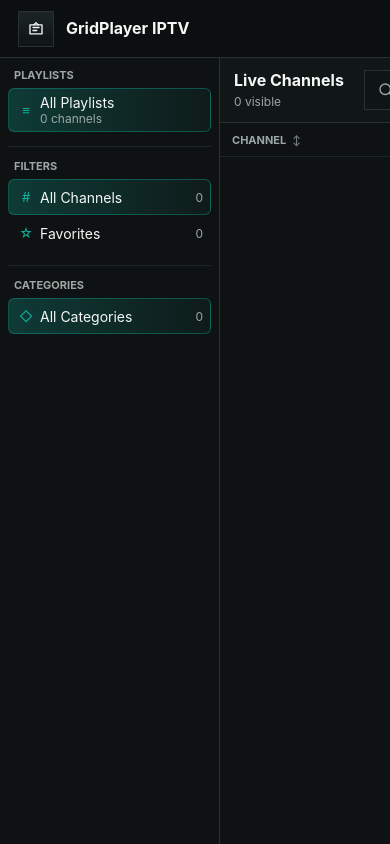
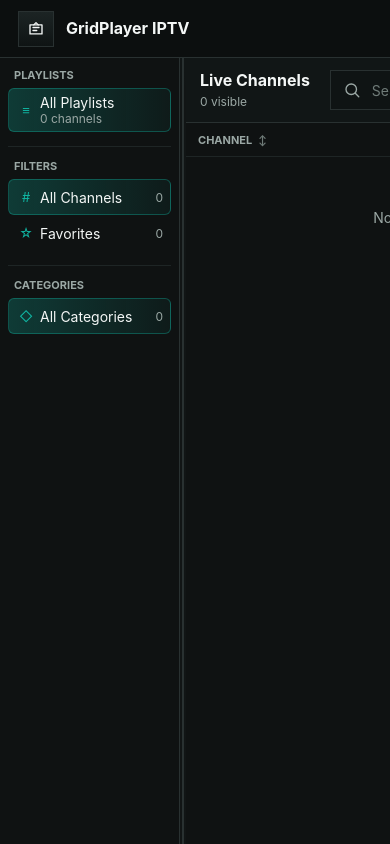
Before and after one commit to jeremygold02/gridplayer-iptv, a Flask app: page / in a window 390 px wide; the page is wider, and only the part inside the window is pictured. Run offline with Flask 3, Linux system fonts and the light colour scheme; data that the repository does not hold is empty.

Commit message:
feat: add resizable sidebar

```diff
--- a/app.py
+++ b/app.py
@@ -75,6 +75,7 @@ def default_state() -> dict[str, Any]:
             "gridplayer_path": "",
             "auto_open_queue": False,
             "ui_zoom": 100,
+            "ui_sidebar_width": 250,
         },
     }
 
@@ -572,7 +573,7 @@ def api_export_queue():
 @app.post("/api/settings")
 def api_settings():
     payload = request.get_json(silent=True) or {}
-    allowed = {"grid_size", "gridplayer_path", "auto_open_queue", "ui_zoom"}
+    allowed = {"grid_size", "gridplayer_path", "auto_open_queue", "ui_zoom", "ui_sidebar_width"}
     with state_lock:
         state = read_state()
         settings = state.setdefault("settings", default_state()["settings"])
--- a/static/app.js
+++ b/static/app.js
@@ -1,6 +1,8 @@
 const els = {};
 const ZOOM_LEVELS = [75, 90, 100, 110, 125, 150];
 const BROWSER_PREF_KEY = "gridplayer-iptv-ui";
+const SIDEBAR_MIN_WIDTH = 180;
+const SIDEBAR_MAX_WIDTH = 420;
 let appState = null;
 let selectedChannelId = null;
 let filters = {
@@ -15,7 +17,9 @@ let sortState = {
 };
 let uiPrefs = {
   zoom: 100,
+  sidebarWidth: 250,
 };
+let sidebarResize = null;
 
 function $(id) {
   return document.getElementById(id);
@@ -98,10 +102,18 @@ function nearestZoom(value) {
   ), ZOOM_LEVELS[0]);
 }
 
+function clampSidebarWidth(value) {
+  const numeric = Number(value);
+  if (!Number.isFinite(numeric)) return 250;
+  return Math.min(Math.max(Math.round(numeric), SIDEBAR_MIN_WIDTH), SIDEBAR_MAX_WIDTH);
+}
+
 function hydrateUiPrefs() {
   const browserPrefs = readBrowserPrefs();
   uiPrefs.zoom = nearestZoom(desktopRuntime() ? appState?.settings?.ui_zoom : browserPrefs.ui_zoom);
+  uiPrefs.sidebarWidth = clampSidebarWidth(desktopRuntime() ? appState?.settings?.ui_sidebar_width : browserPrefs.ui_sidebar_width);
   applyZoom();
+  applySidebarWidth();
 }
 
 function applyZoom() {
@@ -130,6 +142,10 @@ async function persistUiPreference(key, value) {
   writeBrowserPrefs({ ...readBrowserPrefs(), [key]: value });
 }
 
+function applySidebarWidth() {
+  document.documentElement.style.setProperty("--sidebar-width", `${uiPrefs.sidebarWidth}px`);
+}
+
 async function changeZoom(direction) {
   const index = ZOOM_LEVELS.indexOf(uiPrefs.zoom);
   const nextIndex = Math.min(Math.max(index + direction, 0), ZOOM_LEVELS.length - 1);
@@ -143,6 +159,34 @@ async function changeZoom(direction) {
   } catch (error) {
     showToast(error.message, "error");
   }
+}
+
+function startSidebarResize(event) {
+  sidebarResize = {
+    startX: event.clientX,
+    startWidth: uiPrefs.sidebarWidth,
+  };
+  els.sidebarResizer.setPointerCapture(event.pointerId);
+  document.body.classList.add("is-resizing-sidebar");
+}
+
+async function finishSidebarResize() {
+  if (!sidebarResize) return;
+  sidebarResize = null;
+  document.body.classList.remove("is-resizing-sidebar");
+  try {
+    await persistUiPreference("ui_sidebar_width", uiPrefs.sidebarWidth);
+  } catch (error) {
+    showToast(error.message, "error");
+  }
+}
+
+function updateSidebarResize(event) {
+  if (!sidebarResize) return;
+  const zoomFactor = uiPrefs.zoom / 100 || 1;
+  const delta = (event.clientX - sidebarResize.startX) / zoomFactor;
+  uiPrefs.sidebarWidth = clampSidebarWidth(sidebarResize.startWidth + delta);
+  applySidebarWidth();
 }
 
 function filteredChannels() {
@@ -430,6 +474,11 @@ function bindEvents() {
     changeZoom(1);
   });
 
+  els.sidebarResizer.addEventListener("pointerdown", startSidebarResize);
+  window.addEventListener("pointermove", updateSidebarResize);
+  window.addEventListener("pointerup", finishSidebarResize);
+  window.addEventListener("pointercancel", finishSidebarResize);
+
   els.searchInput.addEventListener("input", () => {
     filters.search = els.searchInput.value;
     renderChannels();
@@ -523,7 +572,7 @@ function bindEvents() {
 function initEls() {
   [
     "importFileButton", "importUrlButton", "refreshButton", "settingsButton",
-    "zoomOutButton", "zoomValue", "zoomInButton",
+    "zoomOutButton", "zoomValue", "zoomInButton", "sidebarResizer",
     "sourceList", "allCount", "favoriteCount", "categoryList", "resultCount",
     "searchInput", "channelList", "detailPanel", "fileInput", "urlModal",
     "urlForm", "urlNameInput", "urlInput", "settingsModal", "settingsForm",
--- a/static/styles.css
+++ b/static/styles.css
@@ -1,6 +1,7 @@
 :root {
   color-scheme: dark;
   --ui-zoom: 1;
+  --sidebar-width: 250px;
   --bg: #0a0d0d;
   --bg-soft: #101414;
   --panel: #141919;
@@ -180,7 +181,7 @@ svg {
 
 .workspace {
   display: grid;
-  grid-template-columns: 250px minmax(520px, 1fr) 320px;
+  grid-template-columns: var(--sidebar-width) 6px minmax(520px, 1fr) 320px;
   min-height: 0;
 }
 
@@ -195,6 +196,30 @@ svg {
 .sidebar {
   overflow: auto;
   padding: 10px 8px;
+}
+
+.sidebar-resizer {
+  position: relative;
+  z-index: 2;
+  cursor: col-resize;
+  background: rgba(18, 23, 23, 0.9);
+}
+
+.sidebar-resizer::before {
+  position: absolute;
+  inset: 0 2px;
+  background: var(--line);
+  content: "";
+}
+
+.sidebar-resizer:hover::before,
+.is-resizing-sidebar .sidebar-resizer::before {
+  background: var(--teal);
+}
+
+.is-resizing-sidebar {
+  cursor: col-resize;
+  user-select: none;
 }
 
 .sidebar section + section {
@@ -671,7 +696,7 @@ svg {
   }
 
   .workspace {
-    grid-template-columns: 220px minmax(460px, 1fr) 280px;
+    grid-template-columns: minmax(180px, var(--sidebar-width)) 6px minmax(460px, 1fr) 280px;
   }
 
   .panel-head {
--- a/templates/index.html
+++ b/templates/index.html
@@ -66,6 +66,7 @@
             <div id="categoryList" class="category-list"></div>
           </section>
         </aside>
+        <div class="sidebar-resizer" id="sidebarResizer" role="separator" aria-orientation="vertical" aria-label="Resize sidebar"></div>
 
         <section class="channel-panel">
           <div class="panel-head">
```
